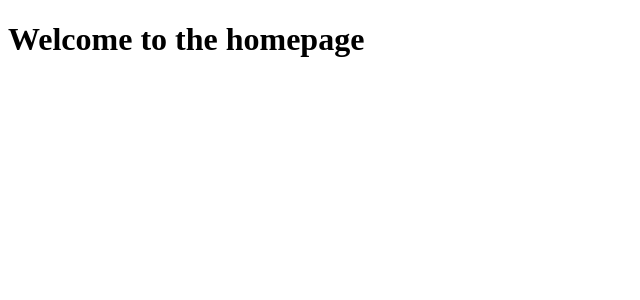
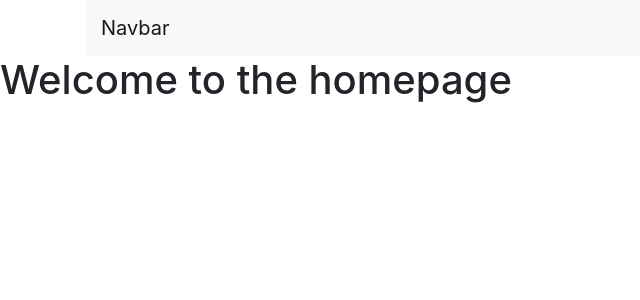
Before and after one commit to KelsiAnderson/homes-with-alissa, a Next.js app: page / in a window 1280 px wide. Shown: the top 300 px of the page, without its empty margins (0-640 px from the left). Built offline with nearby package versions, Linux system fonts and the light colour scheme.

Commit message:
added new components and worked on navbar

```diff
--- /dev/null
+++ b/components/navbar.js
@@ -0,0 +1,28 @@
+import Navbar from 'react-bootstrap/Navbar';
+// import Form from 'react-bootstrap/Form';
+// import Button from 'react-bootstrap/Button';
+// import FormConmtrol from 'react-bootstrap/FormControl';
+import {Form, FormControl, FormGroup, ControlLabel, HelpBlock, Checkbox, Radio, Button, Container} from 'react-bootstrap';
+
+
+
+
+const links = [
+    {href: '/', label: 'homepage'},
+    {href: '/listings', label: 'Current Listings'},
+    {href: '/testimonials', label: 'Client Testimonials'},
+    {href: '/about', label: 'About Alissa'},
+    {href: '/contact', label: 'Contact Alissa'},
+    {href: '/recentSales', label: 'Recent Sales'}
+];
+
+export default function Nav ({children}) {
+    return (
+
+  <Container>
+  <Navbar expand="lg" variant="light" bg="light">
+    <Navbar.Brand href="#">Navbar</Navbar.Brand>
+  </Navbar>
+</Container>
+    )
+};
--- a/package.json
+++ b/package.json
@@ -22,8 +22,10 @@
   },
   "homepage": "https://github.com/KelsiAnderson/homes-with-alissa#readme",
   "dependencies": {
+    "bootstrap": "^4.6.0",
     "next": "^10.0.6",
     "react": "^17.0.1",
+    "react-bootstrap": "^1.5.2",
     "react-dom": "^17.0.1"
   },
   "devDependencies": {
--- a/pages/index.js
+++ b/pages/index.js
@@ -1,7 +1,12 @@
 import Head from 'next/head'
+import 'bootstrap/dist/css/bootstrap.min.css';
+import Nav from '../components/navbar.js'
+
 
 export default function Home() {
     return (
+        <div><Nav></Nav>
         <h1>Welcome to the homepage</h1>
+        </div>
     )
 }
```
Also changed, not shown: components/contactForm.js (added), components/coverImage.js (added), components/post-header.js (added), components/postBody.js (added), components/posting.js (added), components/postingTitle.js (added), components/profileImage.js (added), components/recentSalePost.js (added), 1 other file (tests, documents, lock files or other folders).
